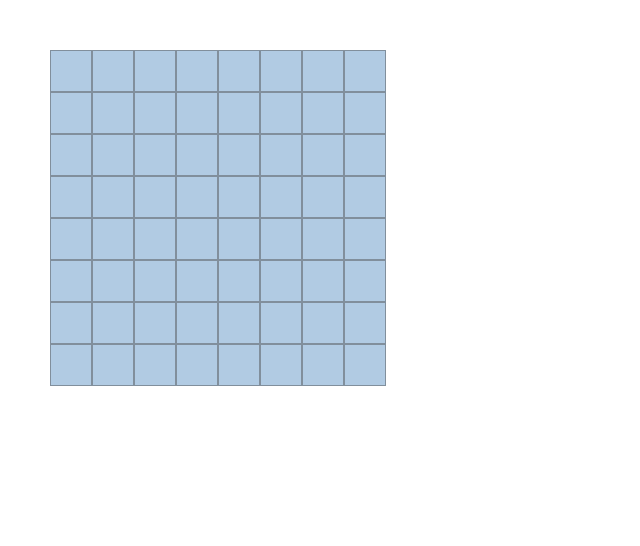
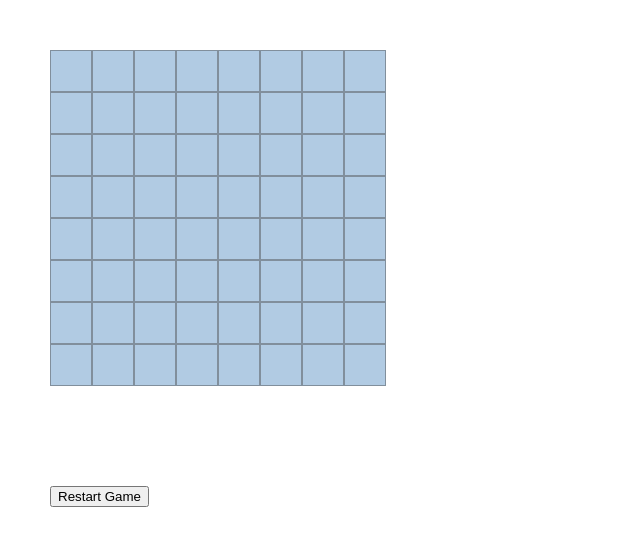
Before and after one commit to nibvay/mw, a React (Create React App) app: page / in a window 1280 px wide. Shown: the top 546 px of the page, without its empty margins (0-640 px from the left). Built offline with nearby package versions, Linux system fonts and the light colour scheme.

Commit message:
Add restart game

```diff
--- a/src/components/Minesweeper.js
+++ b/src/components/Minesweeper.js
@@ -92,6 +92,13 @@ function Board({ row, column }) {
     [block, clickIndex],
   );
 
+  function restartGame() {
+    setClickIndex(null);
+    setIsFirstClicked(false);
+    setBlock([]);
+    setIsGameOver(false);
+  }
+
   useEffect(() => {
     if (!isFirstClicked || !Number.isInteger(clickIndex)) return;
     if (block.length === 0) {
@@ -121,6 +128,7 @@ function Board({ row, column }) {
   }, [clickedBlock]);
 
   return (
+    <>
       <div style={{ margin: 50 }}>
         {[...Array(row).keys()].map((rowCount) =>
           createOneRow(
@@ -135,6 +143,10 @@ function Board({ row, column }) {
           ),
         )}
       </div>
+      <button style={{ margin: 50 }} onClick={restartGame}>
+        Restart Game
+      </button>
+    </>
   );
 }
 
```
Lines whose indentation alone changed are shown as unchanged.
